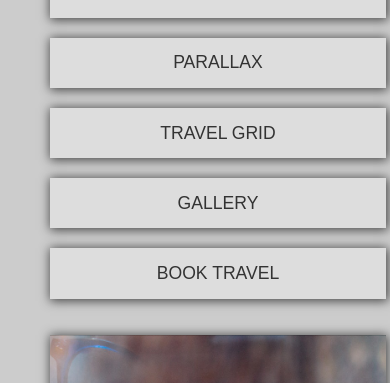
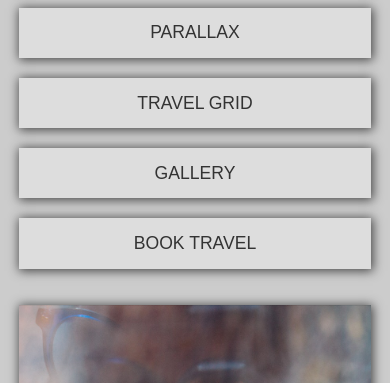
Before and after one commit to DrewChambs/atestgridoct, a plain HTML site: page testgrid.html in a window 390 px wide. Shown: the part 152-535 px from the top of the page. Drawn offline with Linux system fonts and the light colour scheme.

Commit message:
Centered content for mobile

```diff
--- a/testgrid.html
+++ b/testgrid.html
@@ -31,7 +31,9 @@
       }
       body {
         background-color: #ccc;
-        margin: 30px 50px;
+        /* margin: 30px 50px; */
+        width: 95%;
+        margin: 0 auto;
         line-height: 1.4;
       }
       .btn {
@@ -46,6 +48,8 @@
       .body-wrap {
         display: grid;
         gap: 20px;
+        width: 95%;
+        margin: 0 auto;
       }
       /* Navigation ********/
       .navTest ul {
```
